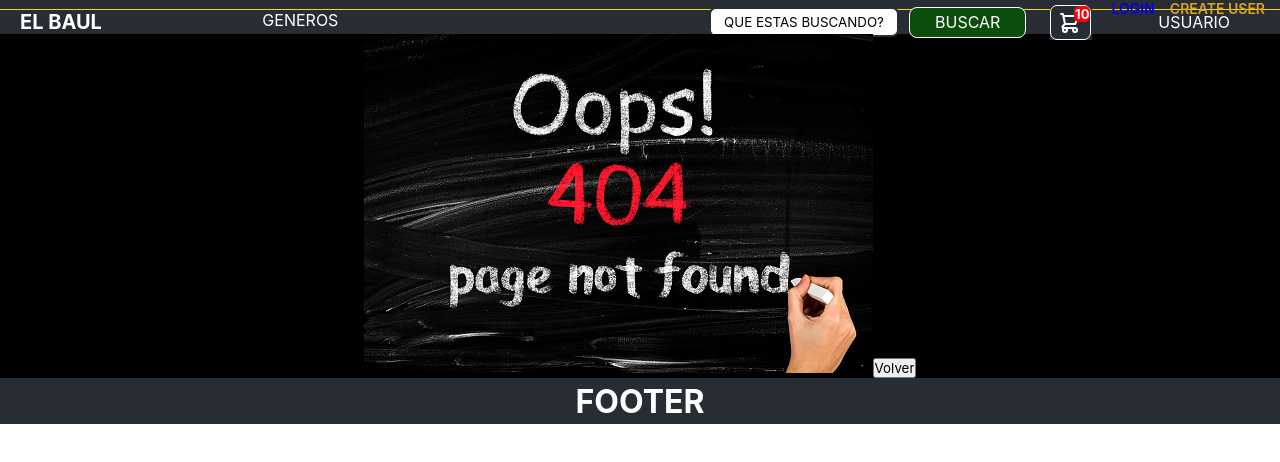
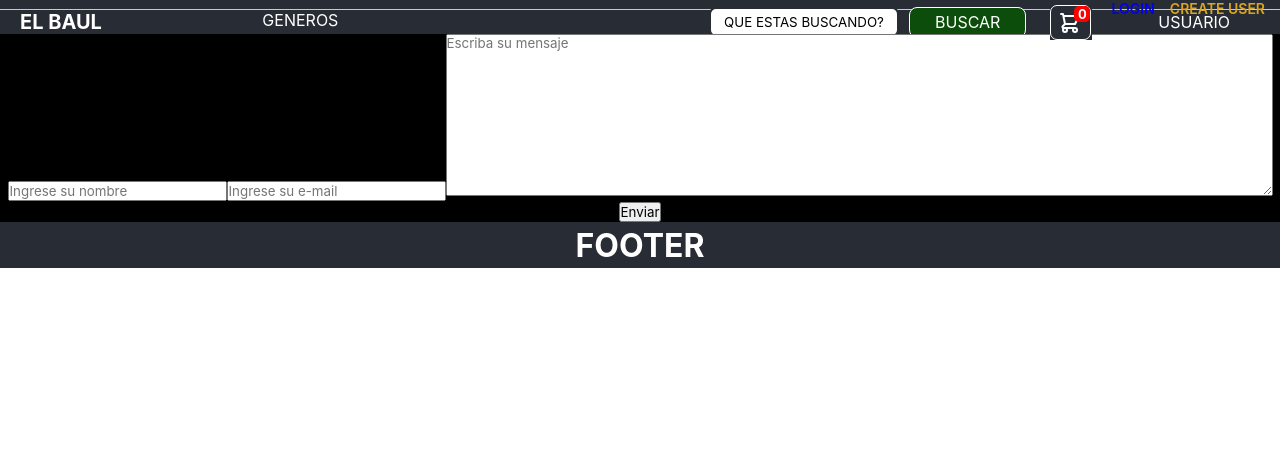
Before and after one commit to Srnaveira/comision_37735, a React (Create React App) app: page /contacto in a window 1280 px wide. Shown: the top 462 px of the page. Built offline with nearby package versions, Linux system fonts and the light colour scheme.

Commit message:
Add CartContext, metodos addItem, isInCart, removeItem and clearCart

```diff
--- a/src/App.js
+++ b/src/App.js
@@ -9,11 +9,14 @@ import Footer from './components/Footer';
 import { BrowserRouter, Routes, Route } from 'react-router-dom'
 import Ups from './components/Ups';
 import Spinner from './components/Spinner';
+import Contactos from './components/Contactos';
+import CartProvider from './context/CartContext';
 
 
 
 function App() {
   return (
+      <CartProvider>
             <BrowserRouter>
                   <div className="App">
                         <header className="App-header">
@@ -26,6 +29,7 @@ function App() {
                               <Route path='/genero/:generoId' element={ <ItemListContainer/> }/>
                               <Route path='/producto/:itemId' element={ <ItemDetailContainer/> }/>
                               <Route path='/login' element={ <Login/>} />
+                              <Route path='/contacto' element={ <Contactos/>} />
                               <Route path='/team' element={ <Team/>} />
                               <Route path='*' element={ <Ups/>} />
                               <Route path='/spinner' element={ <Spinner/>} />
@@ -35,6 +39,7 @@ function App() {
 
                   </div>
             </BrowserRouter>
+      </CartProvider>
   );
 }
 
--- a/src/components/CartWidget.js
+++ b/src/components/CartWidget.js
@@ -1,7 +1,12 @@
+import { useContext } from 'react';
+import { CartContext } from '../context/CartContext';
 import CardButton from './CardButton';
 import './cartwidget.css';
 
+
 const CartWidget = () => {
+
+  const { cart } = useContext(CartContext)
 
     return(
         <div className="div_principal">
@@ -9,7 +14,7 @@ const CartWidget = () => {
               <label className="">
                 <div className="indicator">
                   <svg xmlns="http://www.w3.org/2000/svg" className="carrito" fill="none"  stroke="currentColor"><path stroke-linecap="round" stroke-linejoin="round" stroke-width="2" d="M3 3h2l.4 2M7 13h10l4-8H5.4M7 13L5.4 5M7 13l-2.293 2.293c-.63.63-.184 1.707.707 1.707H17m0 0a2 2 0 100 4 2 2 0 000-4zm-8 2a2 2 0 11-4 0 2 2 0 014 0z" /></svg>
-                  <span className="numero">10</span>
+                  <span className="numero">{cart.length}</span>
                 </div>
               </label>
             </div>
--- /dev/null
+++ b/src/components/Contactos.js
@@ -0,0 +1,57 @@
+import { useState } from 'react'
+
+const Contactos = () =>{
+
+    const [values, setValues] =useState({
+        nombre: '',
+        email: '',
+        text: ''
+    })
+
+    const handledSubmit = (e) =>{
+        e.preventDefault()
+        console.log(values)
+    }
+
+    const capturarValues =(e) => {
+
+        setValues({
+            ...values,
+            [e.target.name]: e.target.value
+         })
+    }
+
+    return(
+
+        <div>
+            <form onSubmit={handledSubmit}>
+                <input
+                    name="nombre"
+                    placeholder="Ingrese su nombre"
+                    type={'text'}
+                    value={values.nombre}
+                    onChange={capturarValues}
+                />
+                <input
+                    name="email"
+                    placeholder="Ingrese su e-mail"
+                    type={'text'}
+                    value={values.email}
+                    onChange={capturarValues}
+                />
+                <textarea
+                    name="text"
+                    placeholder='Escriba su mensaje'
+                    cols="90"
+                    rows="10"
+                    value={values.text}
+                    onChange={capturarValues}
+                />
+                <button>Enviar</button>
+            </form>
+
+        </div>
+    )
+}
+
+export default Contactos
--- a/src/components/ItemDetail.js
+++ b/src/components/ItemDetail.js
@@ -1,17 +1,25 @@
-import {useState} from "react";
+import {useContext, useState} from "react";
+import { CartContext } from "../context/CartContext";
 import ItemCount from './ItemCount'
 
 const ItemDetail = ({item}) => {
 
+    const { addItem, isInCart, cart } = useContext(CartContext)
+
     const [numvendido, setNumVendido] = useState(0)
 
     const onAdd = () => {
-        console.log(numvendido)
+        if(numvendido === 0) return
+
         const itemCarrito = {
-            ...item,
-            numvendido
+                    ...item,
+                    numvendido
         }
-        console.log(itemCarrito)
+
+        isInCart(item.id) ? console.log("El item ya se encuentra en el carrito =>", itemCarrito)
+        : addItem(itemCarrito)
+
+        console.log("el Contenido del carrito =>", cart)
     }
 
 
--- /dev/null
+++ b/src/context/CartContext.js
@@ -0,0 +1,52 @@
+import { createContext, useState } from "react";
+import { cargarProductos } from "../mock/cargarProductos";
+
+
+
+export const CartContext = createContext()
+
+
+
+const CartProvider = ({children}) => {
+
+    const [ cart, setCart ] = useState([])
+
+
+    const addItem = (product) =>{
+
+        setCart([...cart, product])
+
+    }
+
+    const isInCart = (id) =>{
+
+        return cart.some( (producto) => producto.id === id)
+
+    }
+
+    const removeItem = (id) =>{
+
+        setCart( cart.filter((producto) => producto.id !== id) )
+
+    }
+
+    const clearCart = () =>{
+        setCart( [] )
+
+    }
+
+        return(
+                <CartContext.Provider value={{ addItem, isInCart, cart, removeItem, clearCart}}>
+
+
+
+                        {children}
+
+
+
+                </CartContext.Provider>
+        )
+
+}
+
+export default CartProvider
```
Lines whose indentation alone changed are shown as unchanged.
